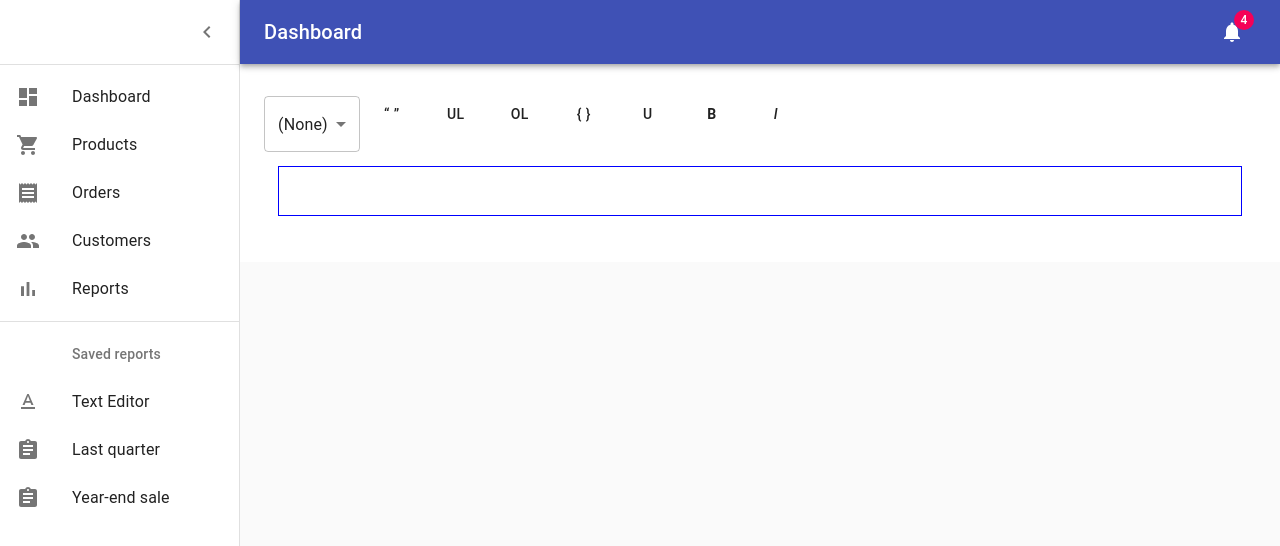
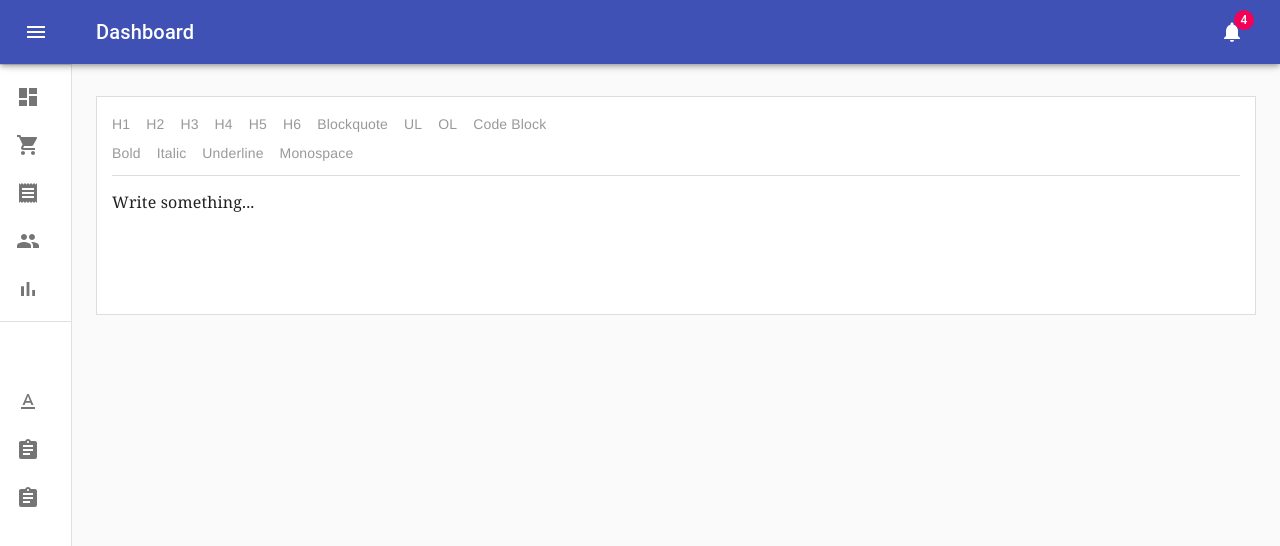
Before and after one commit to xREMAGIx/admin-page, a React (Create React App) app: page /text-editor in a window 1280 px wide. Shown: the top 546 px of the page. Built offline with nearby package versions, Linux system fonts and the light colour scheme.

Commit message:
add text editor

```diff
--- a/src/App.js
+++ b/src/App.js
@@ -7,14 +7,10 @@ import Dashboard from "./front-end/Dashboard";
 import Orders from "./front-end/Orders";
 import Products from "./front-end/Products";
 import ProductsEdit from "./front-end/ProductsEdit";
-import TextEditor from "./front-end/TextEditor";
 import Login from "./front-end/Login";
 import Register from "./front-end/Register";
 import { history } from "./_helpers";
-
-//const App = ({ store }) => (
-//const alert = useSelector(state => state.alert);
-//const dispatch = useDispatch();
+import TextEditor from "./front-end/TextEditor";
 
 const App = ({ store }) => (
   <Provider store={store}>
--- a/src/front-end/CustomDrawer.js
+++ b/src/front-end/CustomDrawer.js
@@ -101,7 +101,7 @@ const useStyles = makeStyles(theme => ({
 
 export default function CustomDrawer() {
   const classes = useStyles();
-  const [open, setOpen] = React.useState(true);
+  const [open, setOpen] = React.useState(false);
   const handleDrawerOpen = () => {
     setOpen(true);
   };
--- a/src/front-end/TextEditor.js
+++ b/src/front-end/TextEditor.js
@@ -1,71 +1,221 @@
 import React from "react";
+import { makeStyles } from "@material-ui/core/styles";
+import { Editor, EditorState, RichUtils } from "draft-js";
+import clsx from "clsx";
+import Container from "@material-ui/core/Container";
 import CustomDrawer from "./CustomDrawer";
-import makeStyles from "@material-ui/core/styles/makeStyles";
-import Container from "@material-ui/core/Container";
-import Button from "@material-ui/core/Button";
-import BlockStyleToolbar, {
-  getBlockStyle
-} from "./block-styles/BlockStyleToolbar";
-
-import { Editor, EditorState, RichUtils } from "draft-js";
 
 const useStyles = makeStyles(theme => ({
   root: {
     display: "flex"
   },
   appBarSpacer: theme.mixins.toolbar,
+  container: {
+    paddingTop: theme.spacing(4),
+    paddingBottom: theme.spacing(4)
+  },
   content: {
     flexGrow: 1,
     height: "100vh",
     overflow: "auto"
   },
-  mainContainer: {
-    paddingTop: theme.spacing(4),
-    paddingBottom: theme.spacing(4),
-    backgroundColor: "#ffffff"
+  editorRoot: {
+    background: "#fff",
+    border: "1px solid #ddd",
+    fontFamily: "Georgia, serif",
+    fontSize: "14px",
+    padding: "15px"
   },
-  editorContainer: {
-    padding: "1em",
-    margin: "1em"
+  editor: {
+    borderTop: "1px solid #ddd",
+    cursor: "text",
+    fontSize: "16px",
+    marginTop: "10px",
+
+    "& .public-DraftEditorPlaceholder-root, & .public-DraftEditor-content": {
+      margin: "0 -15px -15px",
+      padding: "15px"
+    },
+
+    "& .public-DraftEditor-content": {
+      minHeight: "100px"
+    },
+
+    "& .public-DraftStyleDefault-pre": {
+      backgroundColor: "rgba(0, 0, 0, 0.05)",
+      fontFamily: "Inconsolata, Menlo, Consolas, monospace",
+      fontSize: "16px",
+      padding: "20px"
+    },
+
+    "& blockquote": {
+      borderLeft: "5px solid #eee",
+      color: "#666",
+      fontFamily: "Hoefler Text, Georgia, serif",
+      fontStyle: "italic",
+      margin: "16px 0",
+      padding: "10px 20px"
+    }
   },
-  editors: {
-    border: "1px blue solid",
-    padding: " 1em",
-    margin: " 1em",
-    fontFamily: "Open Sans"
+  hidePlaceholder: {
+    display: "none"
+  },
+  styleButton: {
+    color: "#999",
+    cursor: "pointer",
+    marginRight: "16px",
+    padding: "2px 0",
+    display: "inline-block"
+  },
+  activeButton: {
+    color: "#5890ff"
+  },
+  controls: {
+    fontFamily: "Helvetica, sans-serif",
+    fontSize: "14px",
+    marginBottom: "5px",
+    userSelect: "none"
   }
 }));
 
+const styleMap = {
+  CODE: {
+    backgroundColor: "rgba(0, 0, 0, 0.05)",
+    fontFamily: '"Inconsolata", "Menlo", "Consolas", monospace',
+    fontSize: 16,
+    padding: 2
+  }
+};
+
+function getBlockStyle(block) {
+  switch (block.getType()) {
+    case "blockquote":
+      return "RichEditor-blockquote";
+    default:
+      return null;
+  }
+}
+
+function StyleButton(props) {
+  const classes = useStyles();
+
+  const onToggle = () => {
+    props.onToggle(props.style);
+  };
+
+  return (
+    <span
+      className={clsx(classes.styleButton, {
+        [classes.activeButton]: props.active
+      })}
+      onMouseDown={onToggle}
+    >
+      {props.label}
+    </span>
+  );
+}
+
+const BLOCK_TYPES = [
+  { label: "H1", style: "header-one" },
+  { label: "H2", style: "header-two" },
+  { label: "H3", style: "header-three" },
+  { label: "H4", style: "header-four" },
+  { label: "H5", style: "header-five" },
+  { label: "H6", style: "header-six" },
+  { label: "Blockquote", style: "blockquote" },
+  { label: "UL", style: "unordered-list-item" },
+  { label: "OL", style: "ordered-list-item" },
+  { label: "Code Block", style: "code-block" }
+];
+
+const BlockStyleControls = props => {
+  const classes = useStyles();
+  const { editorState } = props;
+  const selection = editorState.getSelection();
+  const blockType = editorState
+    .getCurrentContent()
+    .getBlockForKey(selection.getStartKey())
+    .getType();
+
+  return (
+    <div className={classes.controls}>
+      {BLOCK_TYPES.map(type => (
+        <StyleButton
+          key={type.label}
+          active={type.style === blockType}
+          label={type.label}
+          onToggle={props.onToggle}
+          style={type.style}
+        />
+      ))}
+    </div>
+  );
+};
+
+var INLINE_STYLES = [
+  { label: "Bold", style: "BOLD" },
+  { label: "Italic", style: "ITALIC" },
+  { label: "Underline", style: "UNDERLINE" },
+  { label: "Monospace", style: "CODE" }
+];
+
+const InlineStyleControls = props => {
+  const classes = useStyles();
+  var currentStyle = props.editorState.getCurrentInlineStyle();
+  return (
+    <div className={classes.controls}>
+      {INLINE_STYLES.map(type => (
+        <StyleButton
+          key={type.label}
+          active={currentStyle.has(type.style)}
+          label={type.label}
+          onToggle={props.onToggle}
+          style={type.style}
+        />
+      ))}
+    </div>
+  );
+};
+
 export default function TextEditor() {
   const classes = useStyles();
-
   const [editorState, setEditorState] = React.useState(
     EditorState.createEmpty()
   );
 
-  const handleKeyCommand = command => {
+  const editor = React.useRef(null);
+
+  function focusEditor() {
+    editor.current.focus();
+  }
+
+  React.useEffect(() => {
+    focusEditor();
+  }, []);
+
+  const onChange = editorState => {
+    setEditorState(editorState);
+  };
+  const _handleKeyCommand = command => {
     const newState = RichUtils.handleKeyCommand(editorState, command);
     if (newState) {
-      setEditorState(newState);
-      return "handled";
+      onChange(newState);
+      return true;
     }
-    return "not-handled";
+    return false;
   };
 
-  const handleUnderlineClick = () => {
-    setEditorState(RichUtils.toggleInlineStyle(editorState, "UNDERLINE"));
+  const _onTab = e => {
+    const maxDepth = 4;
+    onChange(RichUtils.onTab(e, editorState, maxDepth));
   };
 
-  const handleBoldClick = () => {
-    setEditorState(RichUtils.toggleInlineStyle(editorState, "BOLD"));
+  const _toggleBlockType = blockType => {
+    onChange(RichUtils.toggleBlockType(editorState, blockType));
   };
 
-  const handleItalicClick = () => {
-    setEditorState(RichUtils.toggleInlineStyle(editorState, "ITALIC"));
-  };
-
-  const toggleBlockType = blockType => {
-    setEditorState(RichUtils.toggleBlockType(editorState, blockType));
+  const _toggleInlineStyle = inlineStyle => {
+    onChange(RichUtils.toggleInlineStyle(editorState, inlineStyle));
   };
 
   return (
@@ -74,27 +224,40 @@ export default function TextEditor() {
         <CustomDrawer />
         <main className={classes.content}>
           <div className={classes.appBarSpacer} />
-          <Container maxWidth="lg" className={classes.mainContainer}>
-            <div className="toolbar">
-              <BlockStyleToolbar
+          <Container maxWidth="lg" className={classes.container}>
+            <div className={classes.editorRoot}>
+              <BlockStyleControls
                 editorState={editorState}
-                onToggle={toggleBlockType}
+                onToggle={_toggleBlockType}
               />
-              <Button onClick={handleUnderlineClick}>U</Button>
-              <Button onClick={handleBoldClick}>
-                <b>B</b>
-              </Button>
-              <Button onClick={handleItalicClick}>
-                <em>I</em>
-              </Button>
-            </div>
-            <div className={classes.editors}>
-              <Editor
-                blockStyleFn={getBlockStyle}
+              <InlineStyleControls
                 editorState={editorState}
-                onChange={setEditorState}
-                handleKeyCommand={handleKeyCommand}
+                onToggle={_toggleInlineStyle}
               />
+              <div
+                className={clsx(classes.editor, {
+                  [classes.hidePlaceholder]:
+                    !editorState.getCurrentContent().hasText() &&
+                    editorState
+                      .getCurrentContent()
+                      .getBlockMap()
+                      .first()
+                      .getType() !== "unstyled"
+                })}
+                onClick={focusEditor}
+              >
+                <Editor
+                  blockStyleFn={getBlockStyle}
+                  customStyleMap={styleMap}
+                  editorState={editorState}
+                  handleKeyCommand={_handleKeyCommand}
+                  onChange={editorState => onChange(editorState)}
+                  onTab={_onTab}
+                  placeholder="Write something..."
+                  ref={editor}
+                  spellCheck={true}
+                />
+              </div>
             </div>
           </Container>
         </main>
--- a/src/front-end/block-styles/BlockStyleButton.js
+++ /dev/null
@@ -1,49 +0,0 @@
-// import React from "react";
-
-// import clsx from "clsx";
-// import Button from "@material-ui/core/Button";
-// import { makeStyles } from "@material-ui/core/styles";
-
-// const useStyles = makeStyles(theme => ({}));
-
-// export default function BlockStyleButton(props) {
-//   const classes = useStyles();
-//   const [toggle, setToggle] = React.useState(props);
-
-//   const handleToggle = () => {
-//     setToggle(props.style);
-//   };
-
-//   return (
-//     <Button
-//       //   className={clsx(classes.styleBtn, { [classes.activeBtn]: toggle.active })}
-//       onClick={handleToggle}
-//     >
-//       {props.label}
-//     </Button>
-//   );
-// }
-import React from "react";
-import { Button } from "@material-ui/core";
-
-class BlockStyleButton extends React.Component {
-  onToggle = e => {
-    e.preventDefault();
-    this.props.onToggle(this.props.style);
-  };
-
-  render() {
-    let className = "RichEditor-styleButton";
-    if (this.props.active) {
-      className += " RichEditor-activeButton";
-    }
-
-    return (
-      <Button className={className} onClick={this.onToggle}>
-        {this.props.label}
-      </Button>
-    );
-  }
-}
-
-export default BlockStyleButton;
--- a/src/front-end/block-styles/BlockStyleToolbar.js
+++ /dev/null
@@ -1,65 +0,0 @@
-import React from "react";
-import BlockStyleButton from "./BlockStyleButton";
-import HeaderStyleDropdown from "./HeaderStyleDropdown";
-
-export const BLOCK_TYPES = [
-  { label: " “ ” ", style: "blockquote" },
-  { label: "UL", style: "unordered-list-item" },
-  { label: "OL", style: "ordered-list-item" },
-  { label: "{ }", style: "code-block" }
-];
-
-export const HEADER_TYPES = [
-  { label: "(None)", style: "unstyled" },
-  { label: "H1", style: "header-one" },
-  { label: "H2", style: "header-two" },
-  { label: "H3", style: "header-three" },
-  { label: "H4", style: "header-four" },
-  { label: "H5", style: "header-five" },
-  { label: "H6", style: "header-six" }
-];
-
-export function getBlockStyle(block) {
-  switch (block.getType()) {
-    case "blockquote":
-      return "RichEditor-blockquote";
-    default:
-      return null;
-  }
-}
-
-class BlockStyleToolbar extends React.Component {
-  render() {
-    const { editorState } = this.props;
-    const selection = editorState.getSelection();
-    const blockType = editorState
-      .getCurrentContent()
-      .getBlockForKey(selection.getStartKey())
-      .getType();
-
-    return (
-      <span className="RichEditor-controls">
-        <HeaderStyleDropdown
-          headerOptions={HEADER_TYPES}
-          active={blockType}
-          onToggle={this.props.onToggle}
-        />
-
-        {BLOCK_TYPES.map(type => {
-          return (
-            <BlockStyleButton
-              active={type.style === blockType}
-              label={type.label}
-              onToggle={this.props.onToggle}
-              style={type.style}
-              key={type.label}
-              type={type}
-            />
-          );
-        })}
-      </span>
-    );
-  }
-}
-
-export default BlockStyleToolbar;
--- a/src/front-end/block-styles/HeaderStyleDropdown.js
+++ /dev/null
@@ -1,29 +0,0 @@
-import React from "react";
-import Select from "@material-ui/core/Select";
-import FormControl from "@material-ui/core/FormControl";
-
-class HeaderStyleDropdown extends React.Component {
-  onToggle = event => {
-    let value = event.target.value;
-    this.props.onToggle(value);
-  };
-
-  render() {
-    return (
-      <FormControl variant="outlined">
-        <Select value={this.props.active} onChange={this.onToggle}>
-          <option value="">Header Levels</option>
-          {this.props.headerOptions.map(heading => {
-            return (
-              <option key={heading.label} value={heading.style}>
-                {heading.label}
-              </option>
-            );
-          })}
-        </Select>
-      </FormControl>
-    );
-  }
-}
-
-export default HeaderStyleDropdown;
```
